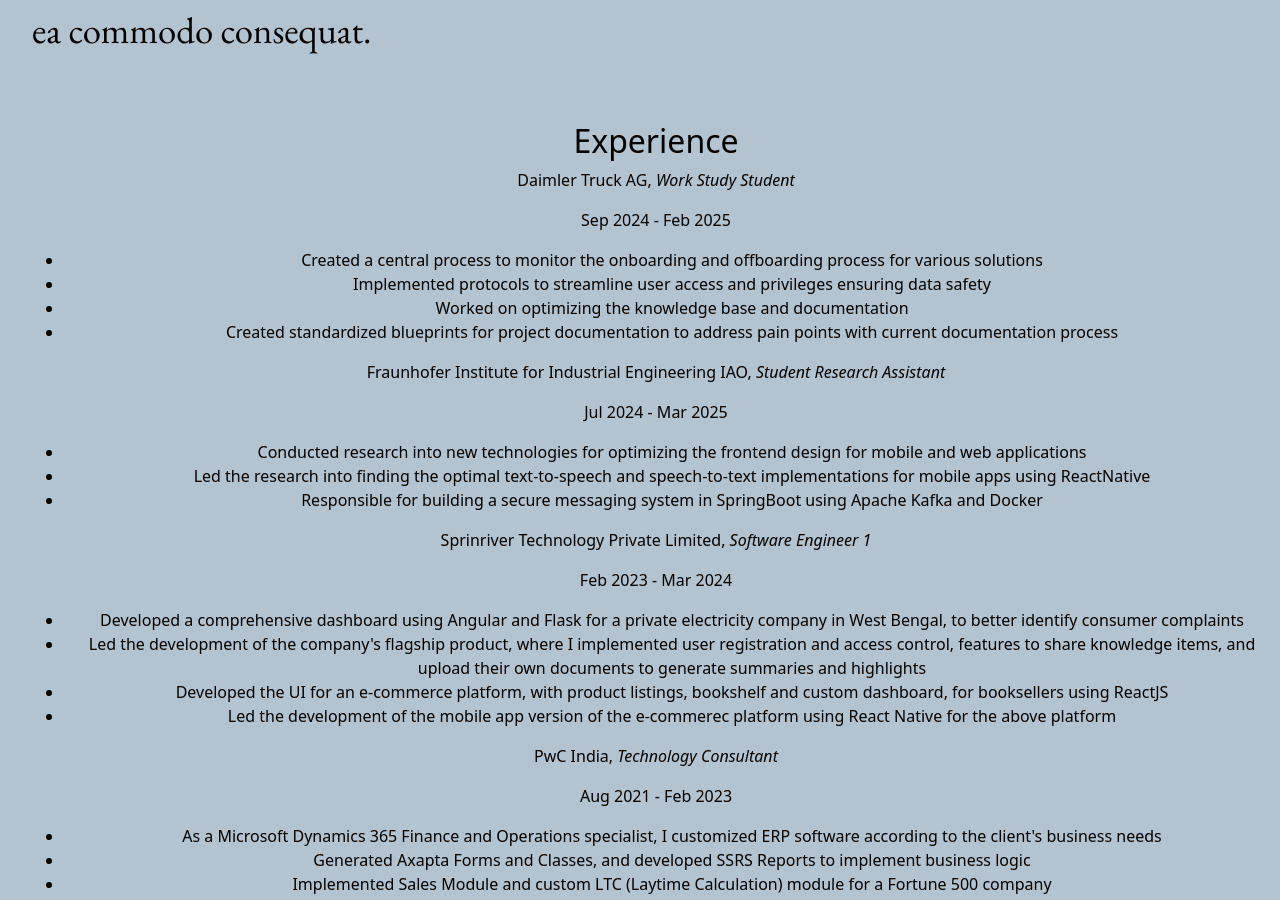
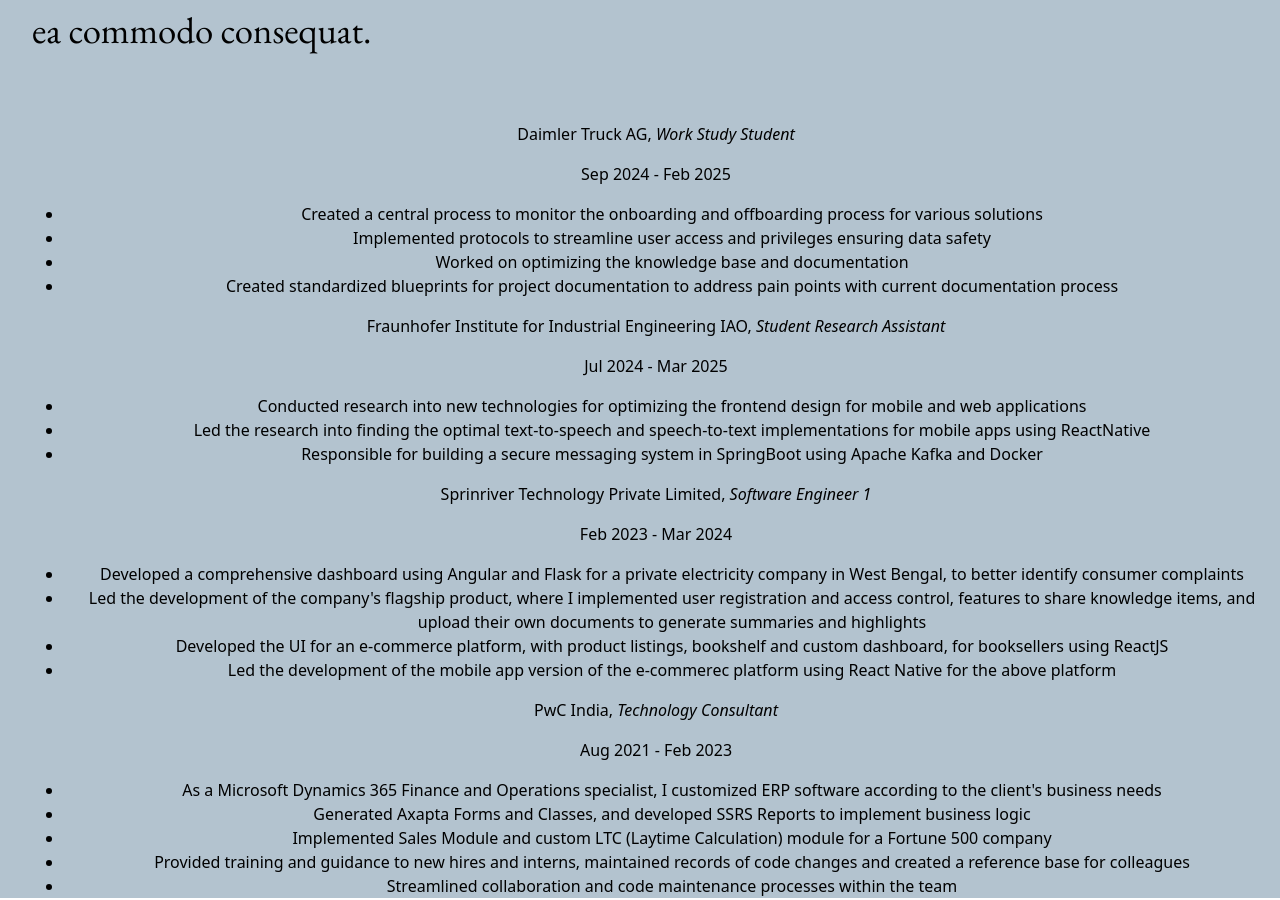
Before and after one commit to anniechakraborty/anniechakraborty.github.io, a React (Create React App) app: page / in a window 1280 px wide. Shown: the part 1025-1925 px from the top of the page. Built offline with nearby package versions, Linux system fonts and the light colour scheme; no server answers; a web font is replaced by a local one.

Commit message:
created work experiences section

```diff
--- a/src/components/WorkExperience.js
+++ b/src/components/WorkExperience.js
@@ -1,9 +1,8 @@
-import React from "react";
+import React, {useState, useEffect} from "react";
 
 export default function WorkExperience() {
   return (
     <div className="workExpCard">
-      <h2>Experience</h2>
       {/* loop through every company */}
       <div className="experience">
         <div className="left">
```
Also changed, not shown: src/styles/Experience.css (added).
